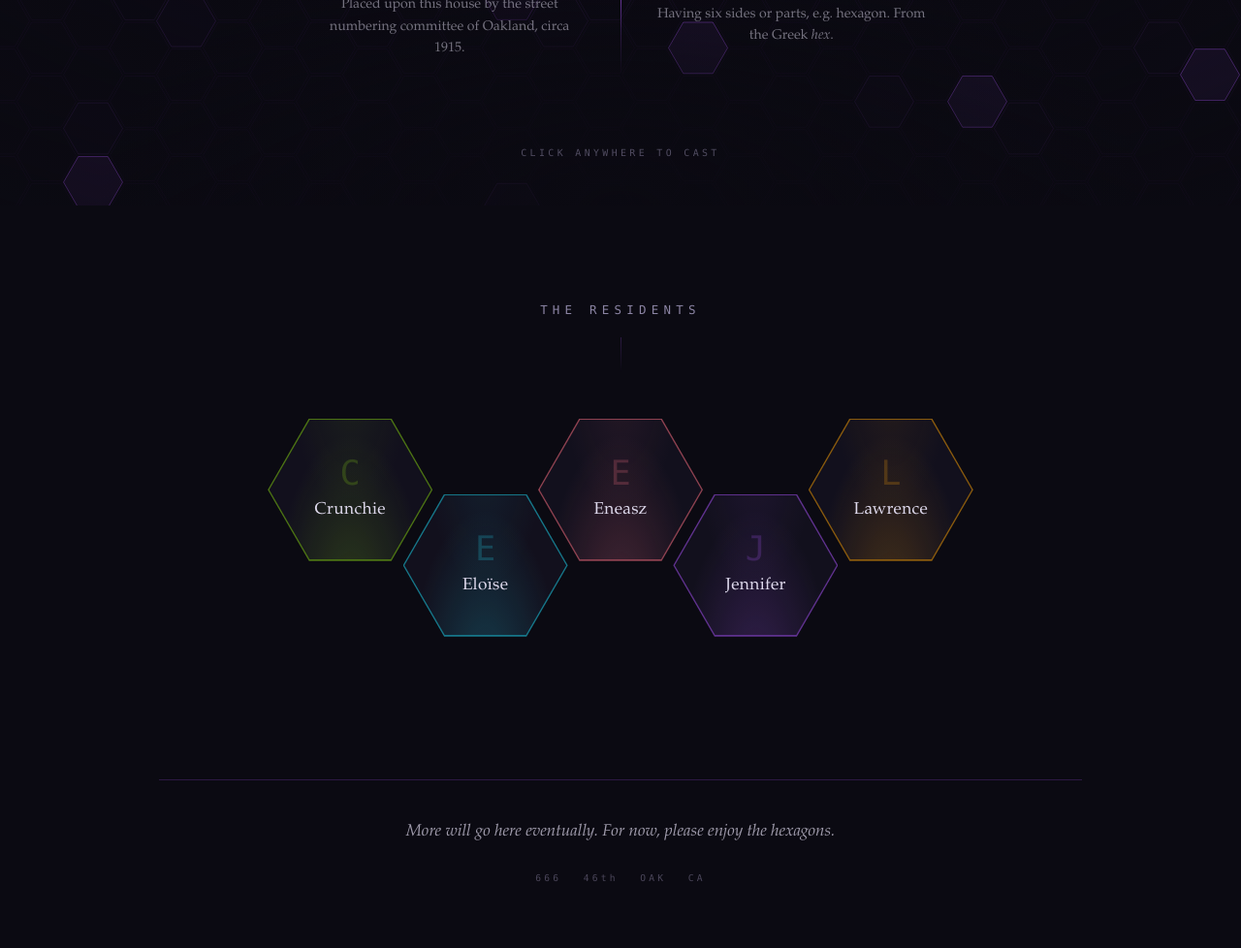
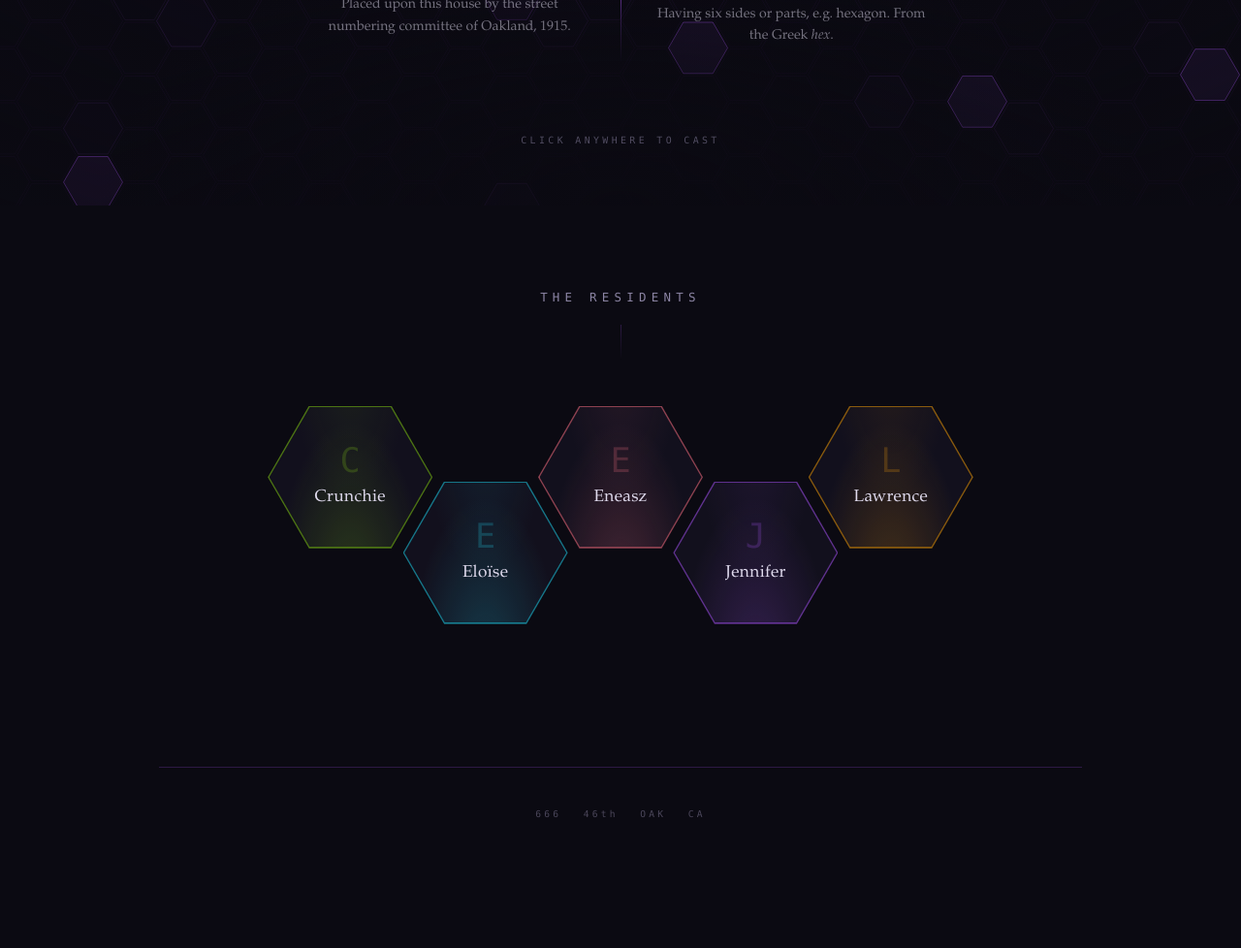
Before and after one commit to lkesteloot/hex-house-website, a plain HTML site: page index.html in a window 1280 px wide. Shown: the part 588-1566 px from the top of the page at 97% size. After the commit the page ends 1500 px from the top, so only its background shows below. Drawn offline with Linux system fonts and the light colour scheme.

Commit message:
Remove circa and placeholder.

```diff
--- a/index.html
+++ b/index.html
@@ -32,7 +32,7 @@
         <span class="duality-symbol">&#x2735;</span>
         <p class="duality-term"><b>hex</b> <i>n.</i></p>
         <p class="duality-meaning">a spell, a charm</p>
-        <p class="duality-flavor">Placed upon this house by the street numbering committee of Oakland, circa 1915.</p>
+        <p class="duality-flavor">Placed upon this house by the street numbering committee of Oakland, 1915.</p>
       </div>
       <div class="duality-divider" aria-hidden="true">
         <span class="duality-dot"></span>
@@ -86,7 +86,6 @@
   </section>
 
   <footer>
-    <p class="soon">More will go here eventually. For now, please enjoy the hexagons.</p>
     <p class="coords"><span>666</span> <span>46th</span> <span>OAK</span> <span>CA</span></p>
   </footer>
 
--- a/style.css
+++ b/style.css
@@ -405,10 +405,8 @@ footer {
   text-align: center;
 }
 
-.soon { margin: 0; color: rgba(222, 217, 236, 0.7); font-style: italic; }
-
 .coords {
-  margin: 1.6rem 0 0;
+  margin: 0;
   font-family: var(--mono);
   font-size: 0.6rem;
   letter-spacing: 0.34em;
```
